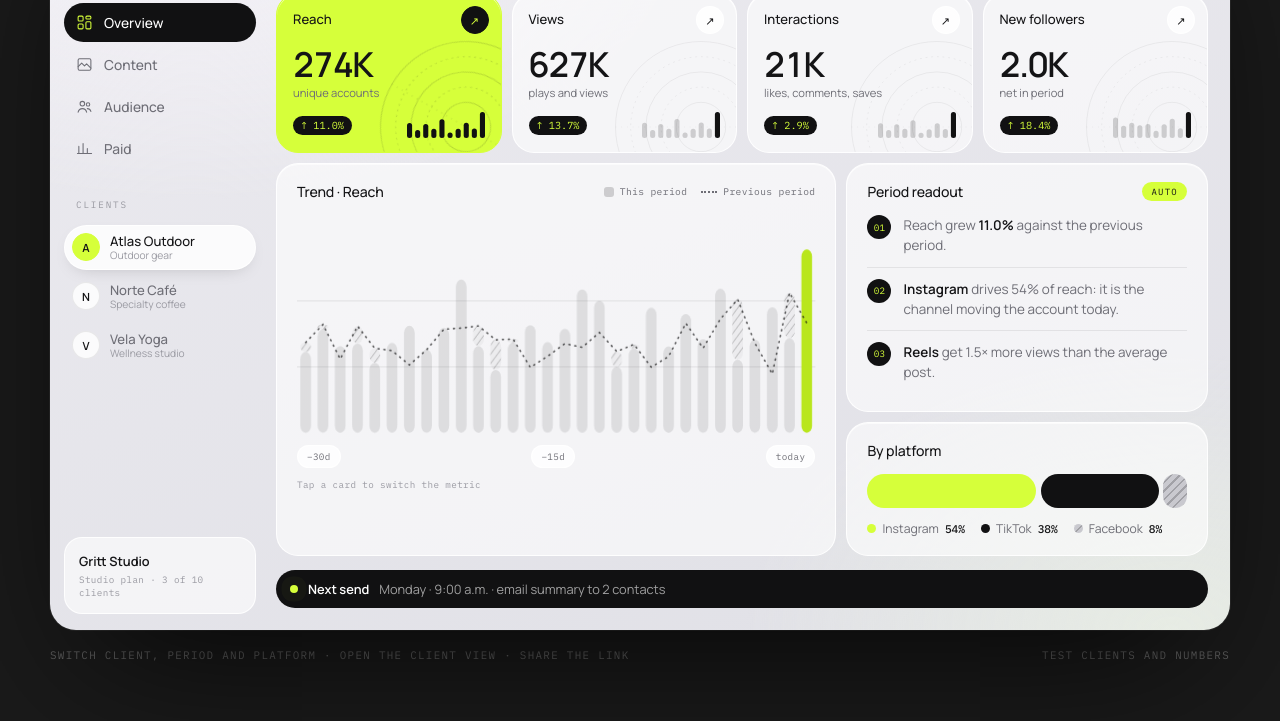
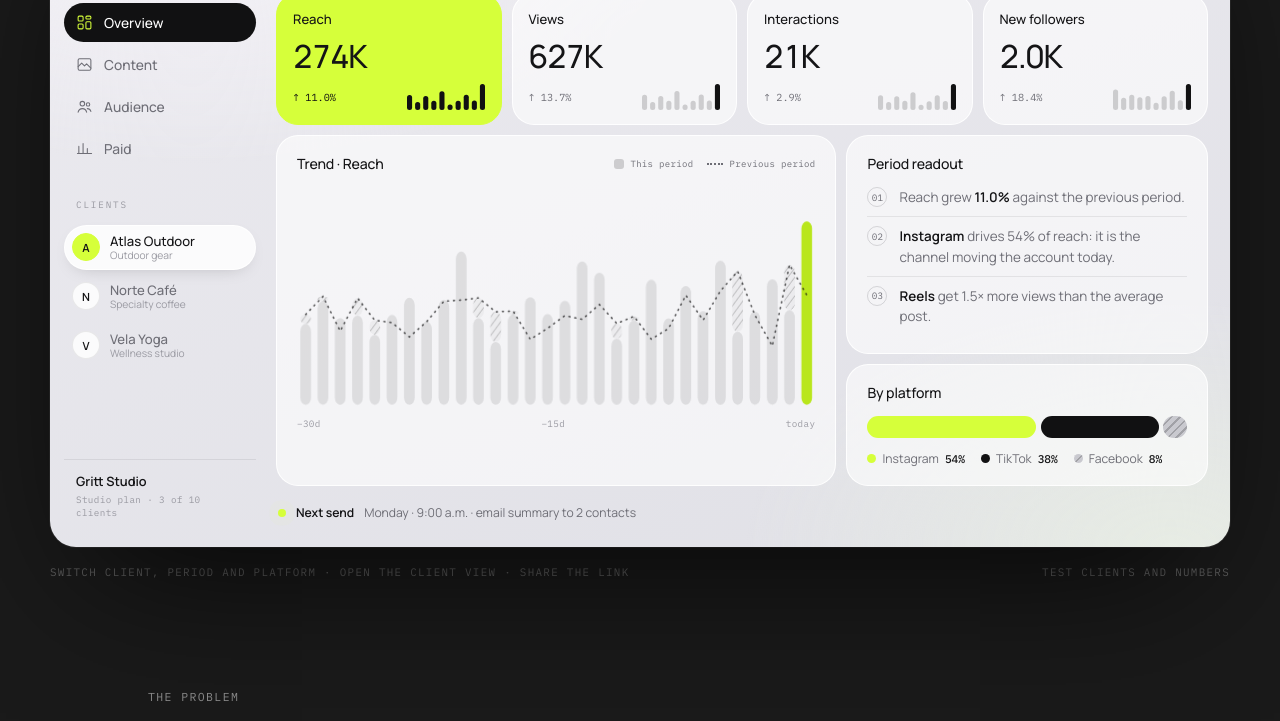
Before and after one commit to alanbuenhombre/buenhombre.github.io, a plain HTML site: page gritt-reports.html in a window 1280 px wide. Shown: the part 841-1562 px from the top of the page. Drawn offline with Linux system fonts and the light colour scheme; a web font is replaced by a local one.

Commit message:
Gritt Reports prototype: minimal pass (no decorative rings, lighter deltas, ticks, readout, next-send and charts) (#16)
Claude-Session: https://claude.ai/code/session_0191ifpsyAcArfsUwJ7Fwtao

Co-authored-by: Claude Opus 5.5 <noreply@anthropic.com>

```diff
--- a/gritt-reports.html
+++ b/gritt-reports.html
@@ -292,6 +292,30 @@
 
   #grApp button:focus-visible{outline:2px solid var(--k);outline-offset:2px}
 
+  /* ===== pasada minimal ===== */
+  .gr-deco{display:none}
+  .gr-kpi__label::after{display:none}
+  .gr-kpi__sub{display:none}
+  .gr-kpi{min-height:132px}
+  .gr-kpi__value{font-weight:500;font-size:2rem}
+  .gr-kpi__foot em.up,.gr-kpi__foot em.down{background:none;padding:0;color:var(--dim)}
+  .gr-kpi.is-on .gr-kpi__foot em,.gr-kpi.is-on .gr-kpi__foot em.up{background:none;color:var(--k)}
+  .gr-hint,.gr-card__head .gr-tag{display:none}
+  .gr-grid{display:none}
+  .gr-ticks span{background:none;border:0;padding:0;color:var(--faint)}
+  .gr-legend{font-size:.56rem}
+  .gr-side__foot{background:none;border:0;padding:12px;border-top:1px solid var(--rule);border-radius:0}
+  .gr-next{background:none;border-radius:0;padding:4px 2px;color:var(--dim);font-size:.76rem}
+  .gr-next strong{color:var(--ink)}
+  .gr-demo{background:none;border:1px solid var(--rule-2);color:var(--dim)}
+  .gr-card,.gr-kpi{box-shadow:none}
+  .gr-ins li{padding:9px 0}
+  .gr-ins span{width:20px;height:20px;background:none;border:1px solid var(--rule-2);color:var(--dim)}
+  .gr-split__bar{height:22px}
+  .gr-bars i{height:8px}
+  .gr-heat__grid i{background:rgba(20,20,22,calc(.08 + var(--v)*.5))}
+  .gr-heat__grid i.is-peak{box-shadow:none}
+  .gr-progress{height:18px}
   @media (max-width:1020px){
     .gr-kpis{grid-template-columns:repeat(2,1fr)}
     .gr-row,.gr-row--3,.gr-report .gr-row{grid-template-columns:1fr}
```
